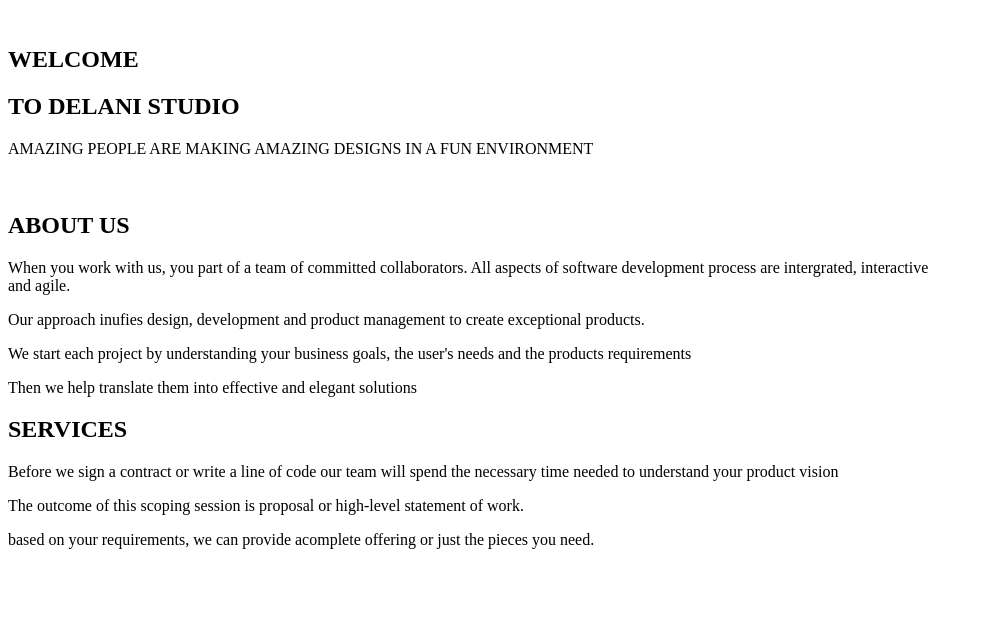
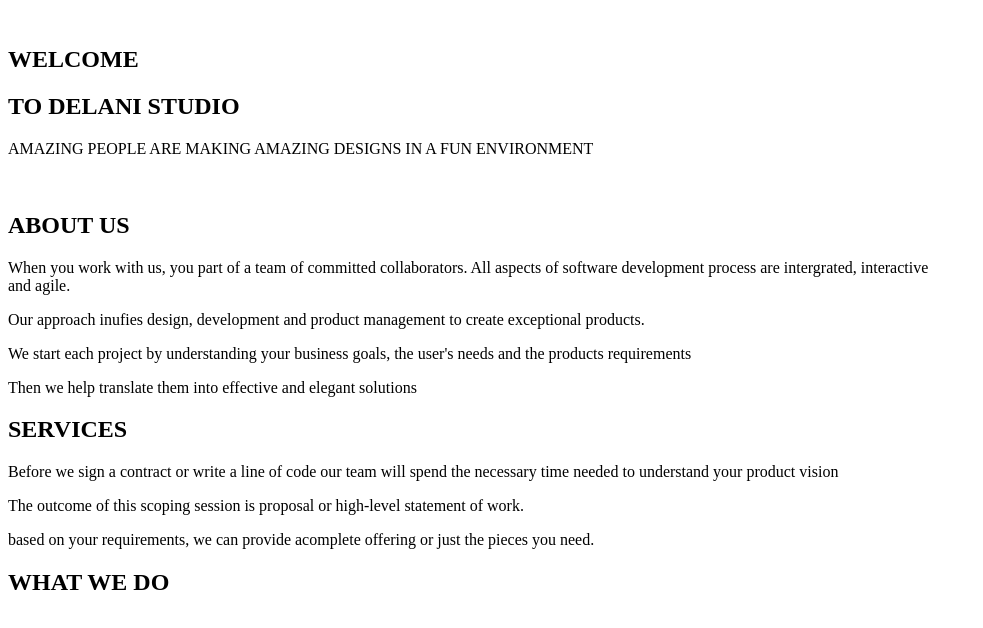
Before and after one commit to Biphyl/Delani, a plain HTML site: page index.html in a window 1280 px wide. Shown: the whole page, without its empty margins (0-983 px from the left). Drawn offline with Linux system fonts and the light colour scheme.

Commit message:
added header in the what-we-do section

```diff
--- a/index.html
+++ b/index.html
@@ -33,7 +33,10 @@
     <p>The outcome of this scoping session is proposal or high-level statement of work.</p>
     <p>based on your requirements, we can provide acomplete offering or just the pieces you need.</p>
   </section>
-  <section class="what-we-do"></section>
+  <section class="what-we-do">
+    <h2>WHAT WE DO</h2>
+
+  </section>
   <section class="portfolio"></section>
   <section class="contact-us"></section>
   <section class="social-icons"></section>
```
